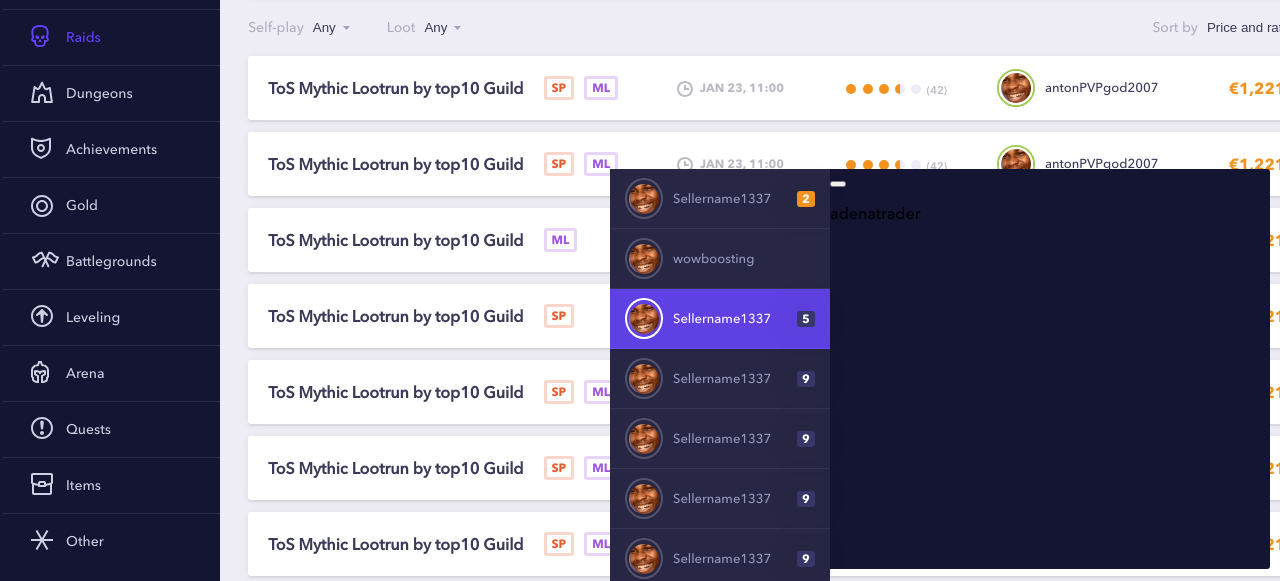
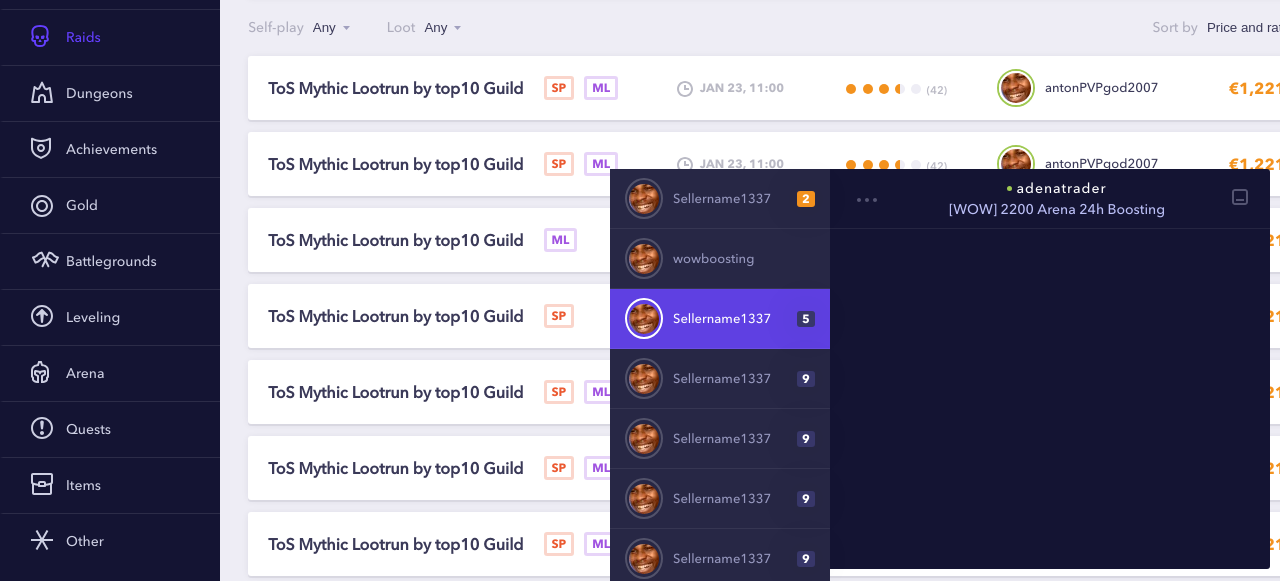
Before and after one commit to andreygeranin/wasdtest, a website: page app/index.html in a window 1280 px wide. Shown: the part 221-802 px from the top of the page. Drawn offline with Linux system fonts and the light colour scheme.

Commit message:
wasdTest_v1.0

```diff
--- a/app/index.html
+++ b/app/index.html
@@ -668,12 +668,13 @@
 				</div>
 				<div class="chat__mails">
 					<div class="mails__head">
-						<button class="mails__btn"></button>
+						<button class="mails__btn"><img src="img/svg/chat_icon_misc.svg" alt=""></button>
 						<div class="mail__head-person">
-							<span class="person__status person__status--online"></span>
-							<p class="">adenatrader</p>
-
+							<span class="person__status person__status--inline person__status--online"></span>
+							<p class="mail__head-user person__status--inline">adenatrader</p>
+							<p class="mail__head-group">[WOW] 2200 Arena 24h Boosting</p>
 						</div>
+						<button class="mails__btn"><img src="img/svg/chat_icon_minimize.svg" alt=""></button>
 					</div>
 					<div class="mails__area"></div>
 					<div class="mail__message"></div>
--- a/sass/header.sass
+++ b/sass/header.sass
@@ -557,3 +557,37 @@ ol,ul
 .contacts__name--active
 	color: #fff
 	opacity: 1
+.mails__head
+	display: flex
+	height: 59px
+	border-bottom: 1px solid rgba(255, 255, 255, 0.07)
+	align-items: center
+.mails__btn
+	flex-basis: 60px
+	height: 60px
+	background-color: transparent
+	border: none
+	color: #fff
+.mail__head-person
+	flex-grow: 1
+	text-align: center
+	p
+		padding: 2px 0
+		margin: 0
+		text-align: center
+.mail__head-user
+	font-size: 14px
+	color: #ffffff
+	letter-spacing: 1px
+.mail__head-group
+	color: #bbbff6
+	font-size: 14px
+.person__status
+	width: 5px
+	height: 5px
+	border-radius: 100%
+.person__status--online
+	background-color: #9fc952
+.person__status--inline
+	display: inline-block
+	vertical-align: middle
```
Also changed, not shown: app/css/header.min.css, app/img/svg/chat_icon_minimize.svg (added), app/img/svg/chat_icon_misc.svg (added), app/img/svg/chat_icon_send.svg (added).
